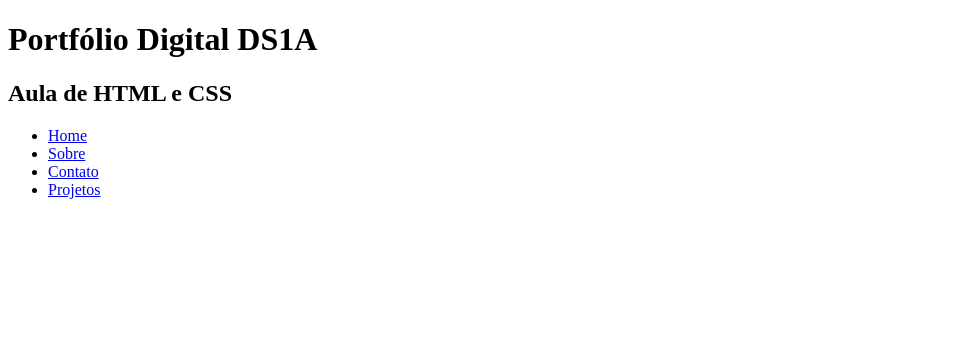
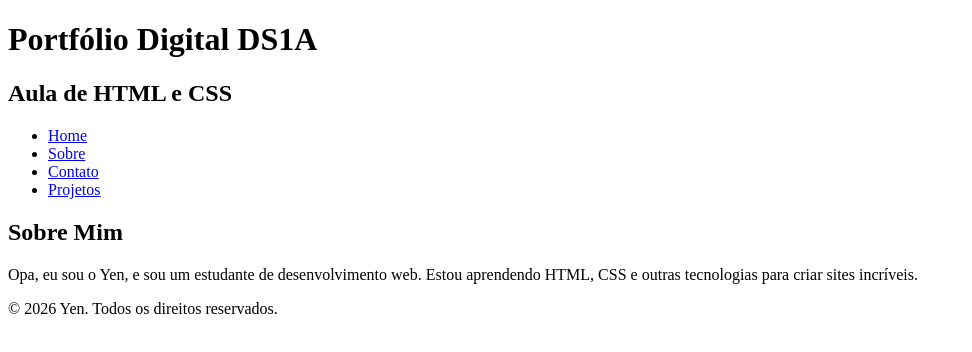
Before and after one commit to yenkarii/estrutura-html-css, a plain HTML site: page index.html in a window 1280 px wide. Shown: the whole page, without its empty margins (0-972 px from the left). Drawn offline with Linux system fonts and the light colour scheme.

Commit message:
Update index.html

```diff
--- a/index.html
+++ b/index.html
@@ -20,6 +20,16 @@
             </ul>
         </nav>
     </header>
+    <main>
+        <section id="sobre">
+            <h2>Sobre Mim</h2>
+            <p>Opa, eu sou o Yen, e sou um estudante de desenvolvimento web. Estou aprendendo HTML, CSS e outras
+                tecnologias para criar sites incríveis.</p>
+        </section>
+    </main>
+    <footer>
+        <p>&copy; 2026 Yen. Todos os direitos reservados.</p>
+    </footer>
 </body>
 
 </html>
```
